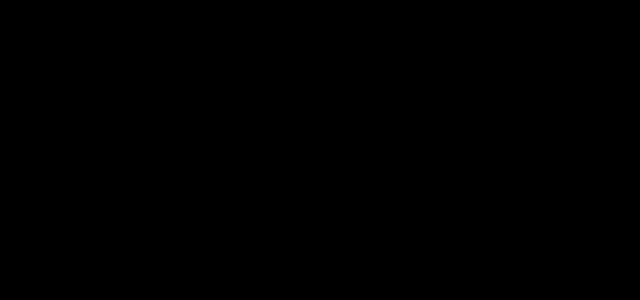
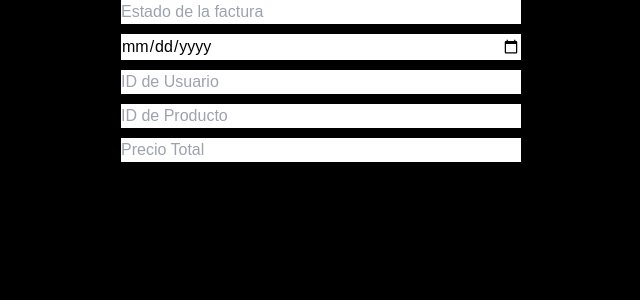
Before and after one commit to jhon1253/PROYECTO_FINAL, a React (Vite) app in the folder sesion89/my_proyect/: page /facture in a window 1280 px wide. Before the commit this address had no page. Shown: the top 300 px of the page, without its empty margins (319-959 px from the left). Built offline with nearby package versions, Linux system fonts and the light colour scheme.

Commit message:
intentar hacer factura

```diff
--- a/sesion89/my_proyect/src/Rutas/Routers.jsx
+++ b/sesion89/my_proyect/src/Rutas/Routers.jsx
@@ -6,6 +6,7 @@ import Login from "../components/Login/Login";
 import RegisterForm from "../components/Register/Register";
 import Purchase from "../components/Purchase/Purchase"
 import ConfirmationPage from "../components/ConfirmationPage/Confirtation";
+import Facture from "../components/Facture/Facture";
 
 // import HomePage from "../Rutas/HomePage";
 
@@ -22,6 +23,7 @@ export default function Routers() {
             <Route path="/register" element={<RegisterForm />} />
             <Route path="/processing-payment" element={<Purchase />}/>
             <Route path="/confirmation" element={<ConfirmationPage/>}/>
+            <Route path="/facture" element={<Facture/>}/>
           </Route>
         </Routes>
       </BrowserRouter>
--- /dev/null
+++ b/sesion89/my_proyect/src/components/Facture/Facture.jsx
@@ -0,0 +1,67 @@
+import React, { useState } from "react";
+import styles from "./Facture.module.css";
+
+const Facture = () => {
+  const [formData, setFormData] = useState({
+    estado_factura: "",
+    fecha_pedido: "",
+    id_usuario: "",
+    id_producto: "",
+    precio_total: "",
+  });
+
+  const handleChange = (e) => {
+    const { name, value } = e.target;
+    setFormData({ ...formData, [name]: value });
+  };
+
+  const handleSubmit = async (e) => {
+    e.preventDefault();
+    try {
+      const response = await axios.post(
+        "http://localhost:3000/facturas",
+        formData
+      );
+      console.log("Factura creada:", response.data);
+    } catch (error) {
+      console.error("Error al crear la factura:", error);
+    }
+  };
+
+  return (
+    <form onSubmit={handleSubmit} className={styles.form}>
+      <input
+        type="text"
+        name="estado_factura"
+        placeholder="Estado de la factura"
+        onChange={handleChange}
+        required
+      />
+      <input type="date" name="fecha_pedido" onChange={handleChange} required />
+      <input
+        type="text"
+        name="id_usuario"
+        placeholder="ID de Usuario"
+        onChange={handleChange}
+        required
+      />
+      <input
+        type="text"
+        name="id_producto"
+        placeholder="ID de Producto"
+        onChange={handleChange}
+        required
+      />
+      <input
+        type="number"
+        name="precio_total"
+        placeholder="Precio Total"
+        onChange={handleChange}
+        required
+      />
+      <button type="submit">Crear Factura</button>
+    </form>
+  );
+};
+
+export default Facture;
--- /dev/null
+++ b/sesion89/my_proyect/src/components/Facture/Facture.module.css
@@ -0,0 +1,7 @@
+.form {
+  display: flex;
+  flex-direction: column;
+  gap: 10px;
+  max-width: 400px;
+  margin: auto;
+}
--- a/sesion89/my_proyect/src/modal-target/Target.jsx
+++ b/sesion89/my_proyect/src/modal-target/Target.jsx
@@ -17,7 +17,7 @@ function Target({ product, onClose, addToCart, isUserLoggedIn }) {
     if (isUserLoggedIn) {
       addToCart(product);
       //quitar a ver para poder agg mas productos
-      onClose(); // Cerrar el modal después de agregar al carrito
+      //onClose();  Cerrar el modal después de agregar al carrito
     } else {
       alert("Por favor, inicia sesión para agregar productos al carrito.");
     }
```
Also changed, not shown: sesion89/my_proyect/src/components/Search/Search.jsx (deleted, +0 -27 lines), sesion89/my_proyect/src/components/Search/Search.module.css (deleted, +0 -20 lines).
